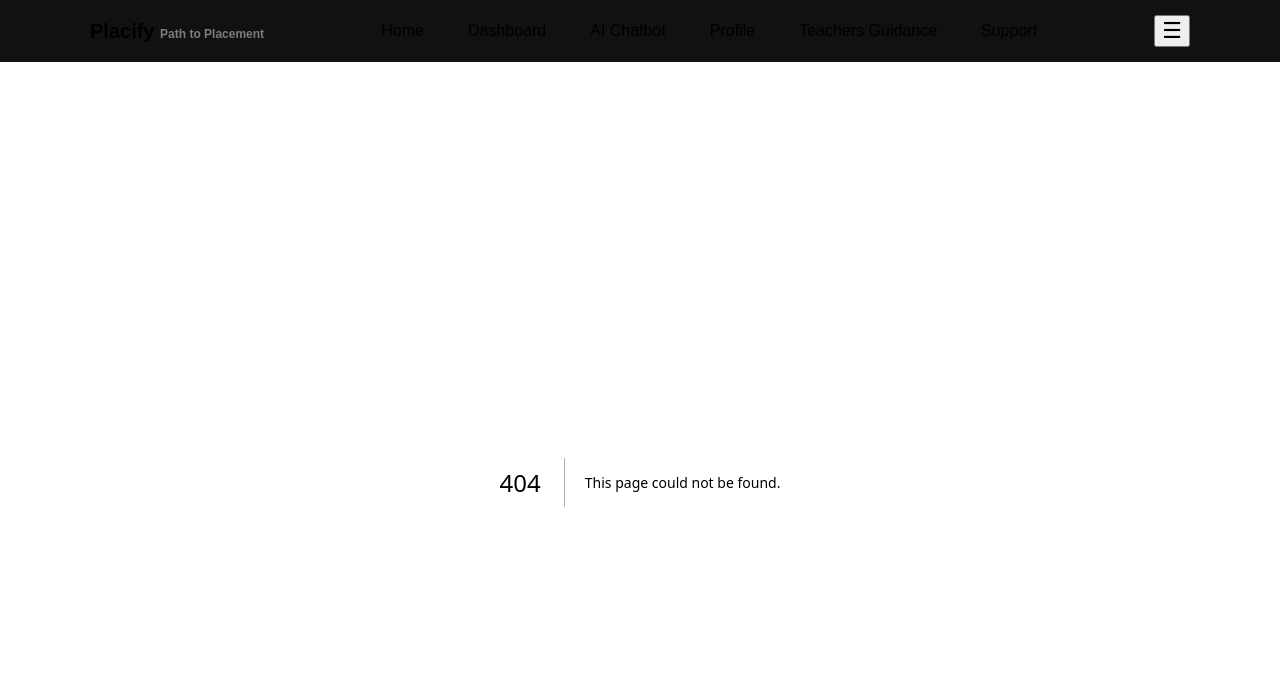
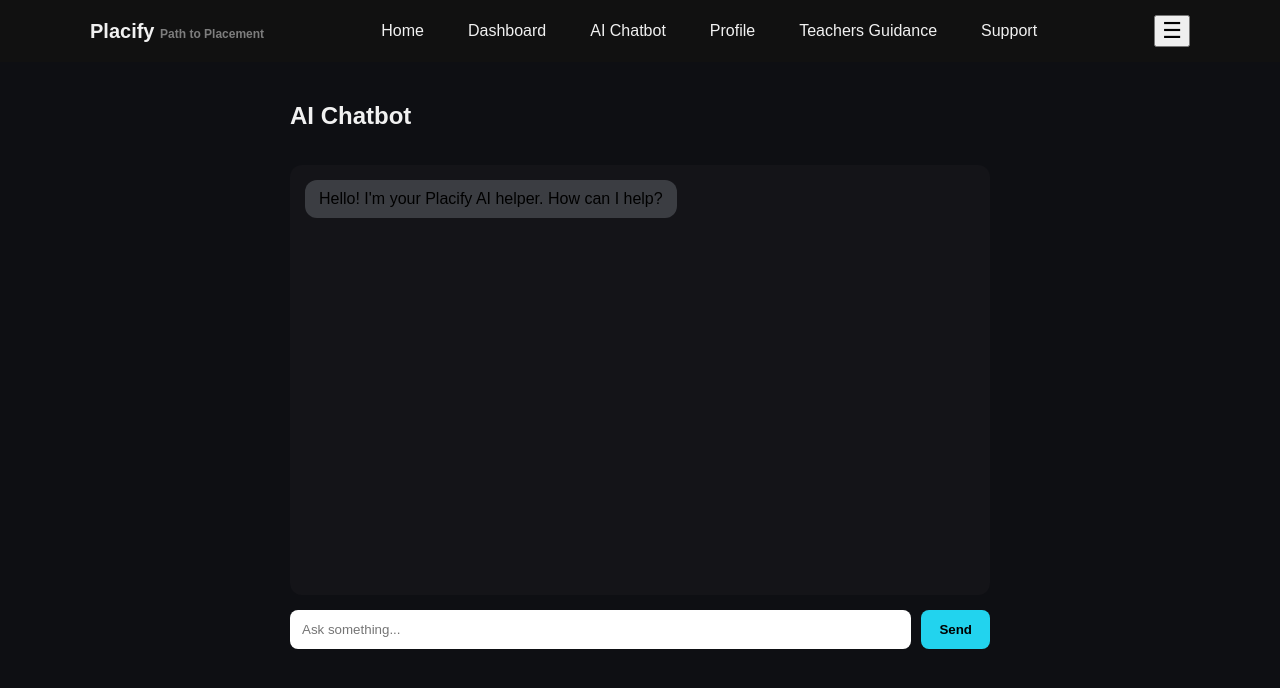
Before and after one commit to mahakdayma/PLACIFY, a Next.js app: page /chat in a window 1280 px wide. Before the commit this address had no page. Shown: the top 688 px of the page. Built offline with nearby package versions, Linux system fonts and the light colour scheme.

Commit message:
Implement basic AI chatbot functionality

```diff
--- /dev/null
+++ b/app/chat/page.js
@@ -0,0 +1,68 @@
+'use client';
+import { useState } from 'react';
+
+export default function AIChat() {
+  const [messages, setMessages] = useState([
+    { role: "assistant", text: "Hello! I'm your Placify AI helper. How can I help?" }
+  ]);
+  const [input, setInput] = useState("");
+
+  const sendMessage = () => {
+    if (!input.trim()) return;
+    setMessages([...messages, { role: "user", text: input }]);
+    const userInput = input;
+    setInput("");
+
+    // Temporary AI reply (later we connect to OpenAI)
+    setTimeout(() => {
+      setMessages(m => [...m, { role: "assistant", text: "Great question! We'll answer this soon with real AI." }]);
+    }, 700);
+  };
+
+  return (
+    <div style={{maxWidth:"700px", margin:"0 auto", display:"flex", flexDirection:"column", gap:"15px"}}>
+      <h2>AI Chatbot</h2>
+
+      <div style={{
+        background:"#141418",
+        padding:"15px",
+        borderRadius:"12px",
+        height:"400px",
+        overflowY:"auto",
+        display:"flex",
+        flexDirection:"column",
+        gap:"10px"
+      }}>
+        {messages.map((m,i)=>(
+          <div key={i}
+            style={{
+              alignSelf: m.role === "user" ? "flex-end" : "flex-start",
+              background: m.role === "user" ? "#22d3ee" : "#3b3d42",
+              color:"#000",
+              padding:"10px 14px",
+              borderRadius:"12px",
+              maxWidth:"75%"
+            }}>
+            {m.text}
+          </div>
+        ))}
+      </div>
+
+      <div style={{display:"flex", gap:"10px"}}>
+        <input
+          value={input}
+          onChange={(e)=>setInput(e.target.value)}
+          placeholder="Ask something..."
+          style={{flex:1, padding:"12px", borderRadius:"8px", border:"none", outline:"none"}}
+        />
+        <button onClick={sendMessage} style={{
+          padding:"12px 18px",
+          background:"#22d3ee",
+          border:"none",
+          borderRadius:"8px",
+          fontWeight:"bold"
+        }}>Send</button>
+      </div>
+    </div>
+  );
+}
```
